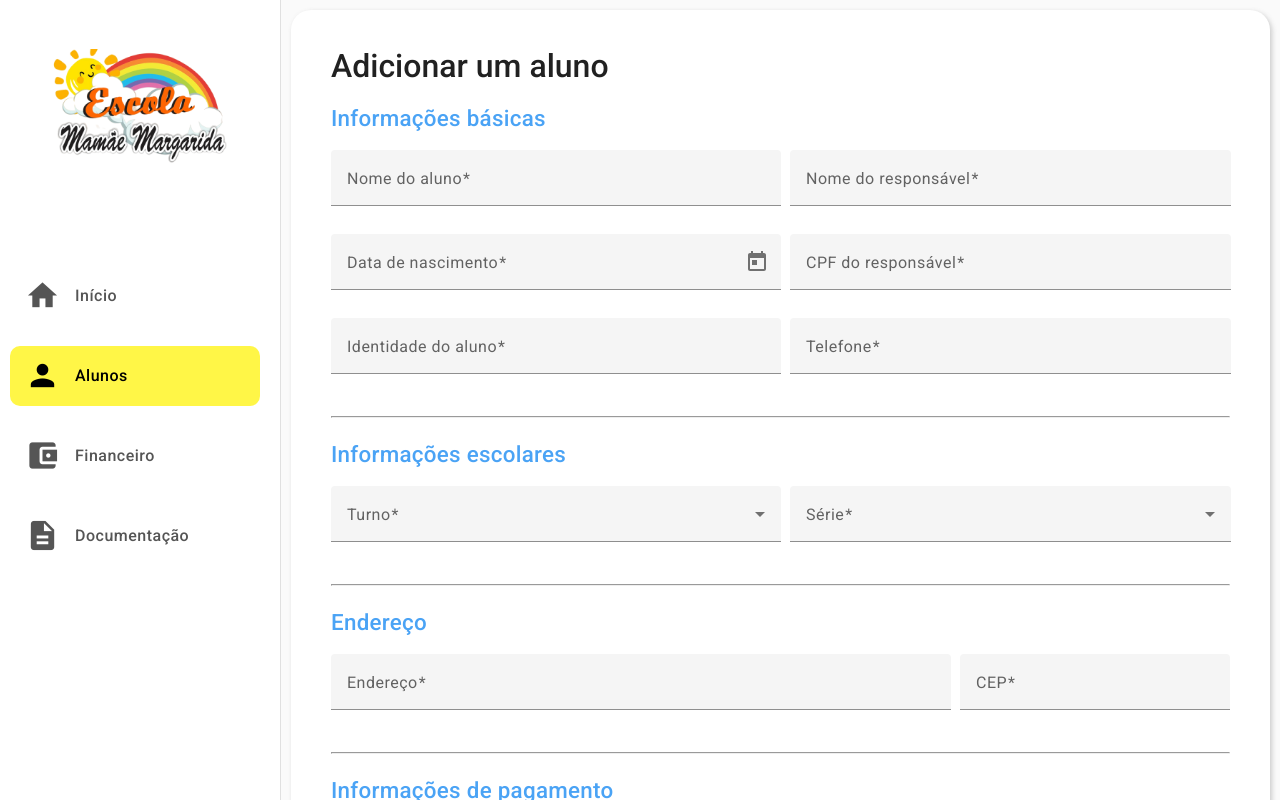
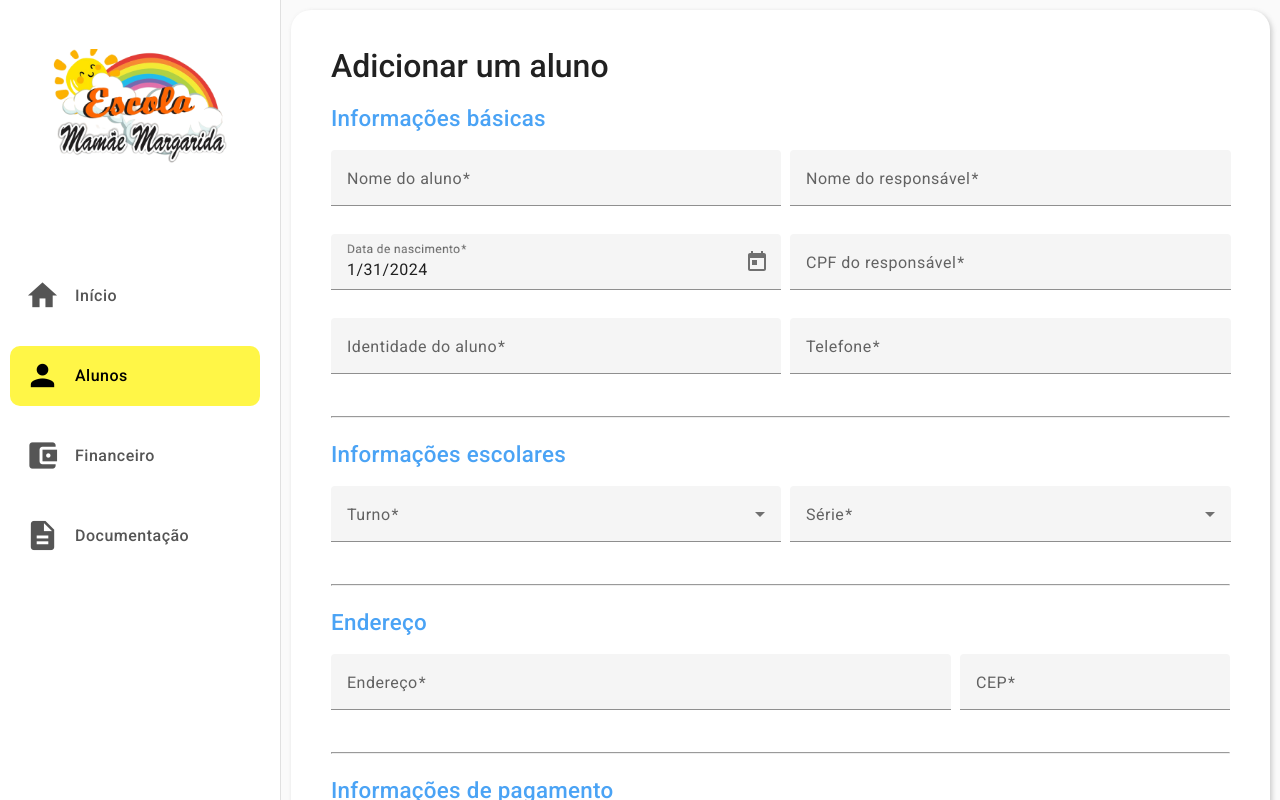
Before and after one commit to wendelisc12/SiGEs-front, an Angular app: page /aluno/adicionar in a window 1280 px wide. Built offline with nearby package versions, Linux system fonts and the light colour scheme.

Commit message:
fix: arrumando datas na edição

```diff
--- a/src/app/Pages/adicionar-alunos-page/adicionar-alunos-page.component.html
+++ b/src/app/Pages/adicionar-alunos-page/adicionar-alunos-page.component.html
@@ -22,7 +22,7 @@
                     <mat-label>Data de nascimento</mat-label>
                     <input matInput [matDatepicker]="pickerNascimento" name="data_nascimento" required
                            placeholder="Data de nascimento do aluno"
-                           [(ngModel)]="aluno.data_nascimento" (dateChange)="onDateChange($event, 'nascimento')">
+                           [(ngModel)]="aluno.data_nascimentoDate" (dateChange)="onDateChange($event, 'nascimento')">
                     <mat-datepicker-toggle matSuffix [for]="pickerNascimento"></mat-datepicker-toggle>
                     <mat-datepicker #pickerNascimento></mat-datepicker>
                 </mat-form-field>
@@ -94,7 +94,7 @@
                 <mat-form-field class="container-50">
                     <mat-label>Data de pagamento</mat-label>
                     <input matInput [matDatepicker]="pickerPagamento" name="data_pagamento" required
-                        placeholder="Data de pagamento do aluno" [(ngModel)]="aluno.data_pagamento"
+                        placeholder="Data de pagamento do aluno" [(ngModel)]="aluno.data_pagamentoDate"
                         (dateChange)="onDateChange($event, 'pagamento')">
                     <mat-datepicker-toggle matSuffix [for]="pickerPagamento"></mat-datepicker-toggle>
                     <mat-datepicker #pickerPagamento></mat-datepicker>
--- a/src/app/Pages/adicionar-alunos-page/adicionar-alunos-page.component.ts
+++ b/src/app/Pages/adicionar-alunos-page/adicionar-alunos-page.component.ts
@@ -37,6 +37,14 @@ export class AdicionarAlunosPageComponent {
     this.escolaService.getAluno(alunoId).subscribe(
       (aluno: Aluno) => {
         this.aluno = aluno;
+        if (this.aluno.data_nascimento) {
+          this.aluno.data_nascimentoDate = moment(this.aluno.data_nascimento, 'DD/MM/YYYY').toDate();
+        }
+
+        // Converte a string de data de pagamento de volta para um objeto Date ao editar
+        if (this.aluno.data_pagamento) {
+          this.aluno.data_pagamentoDate = moment(this.aluno.data_pagamento, 'DD/MM/YYYY').toDate();
+        }
       },
       (error) => {
         console.error('Erro ao carregar dados do aluno para edição:', error);
--- a/src/app/model/aluno.model.ts
+++ b/src/app/model/aluno.model.ts
@@ -5,6 +5,7 @@ export class Aluno {
     nome_aluno: string;
     nome_responsavel: string;
     data_nascimento: string;
+    data_nascimentoDate: Date;
     cpf_responsavel: string;
     identidade_aluno: string;
     telefone: string;
@@ -13,6 +14,7 @@ export class Aluno {
     endereco: string;
     cep: string;
     data_pagamento: string;
+    data_pagamentoDate: Date;
     valor_mensalidade: string;
 
     constructor() {
@@ -21,6 +23,7 @@ export class Aluno {
       this.nome_aluno = '';
       this.nome_responsavel = '';
       this.data_nascimento = '';
+      this.data_nascimentoDate = new Date();
       this.cpf_responsavel = '';
       this.identidade_aluno = '';
       this.telefone = '';
@@ -29,6 +32,7 @@ export class Aluno {
       this.endereco = '';
       this.cep = '';
       this.data_pagamento = '';
+      this.data_pagamentoDate = new Date();
       this.valor_mensalidade = '';
     }
   }
```
